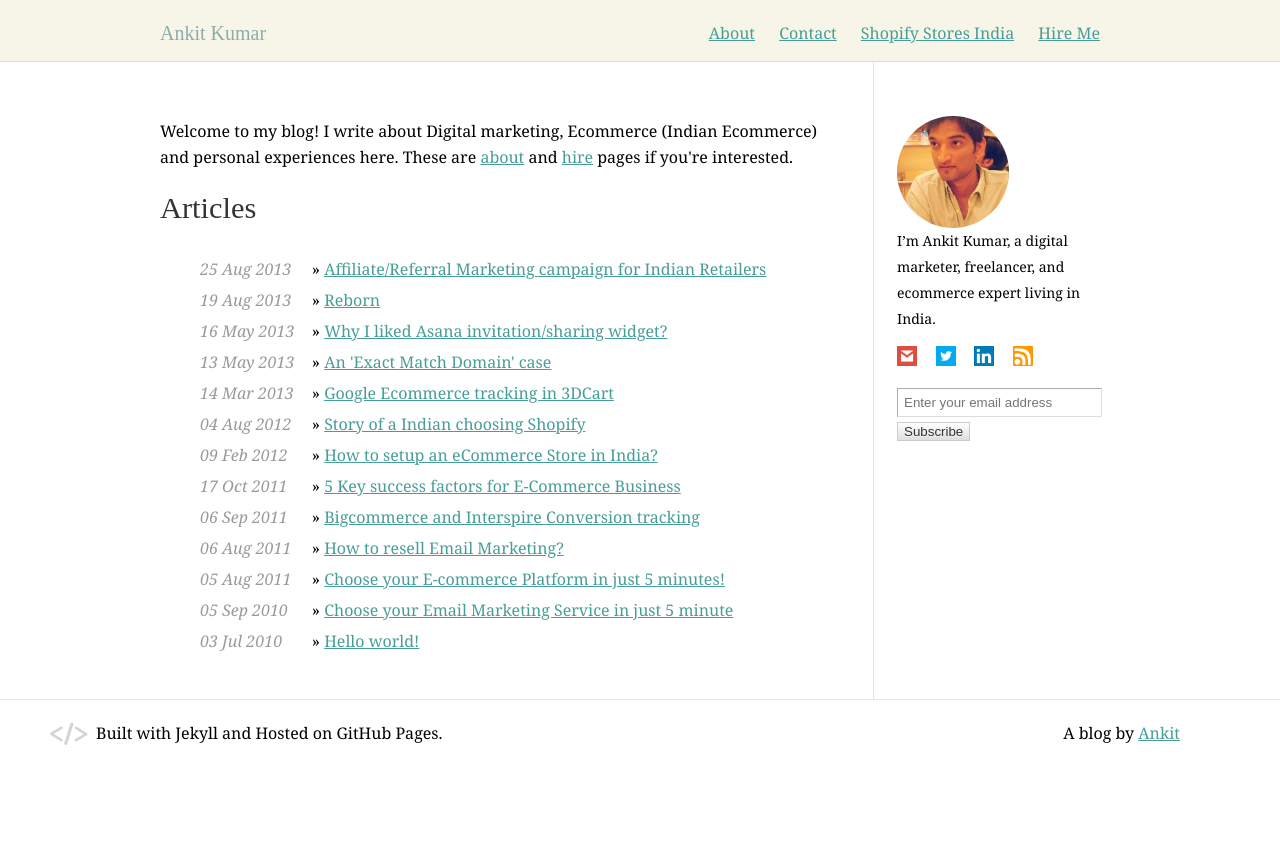
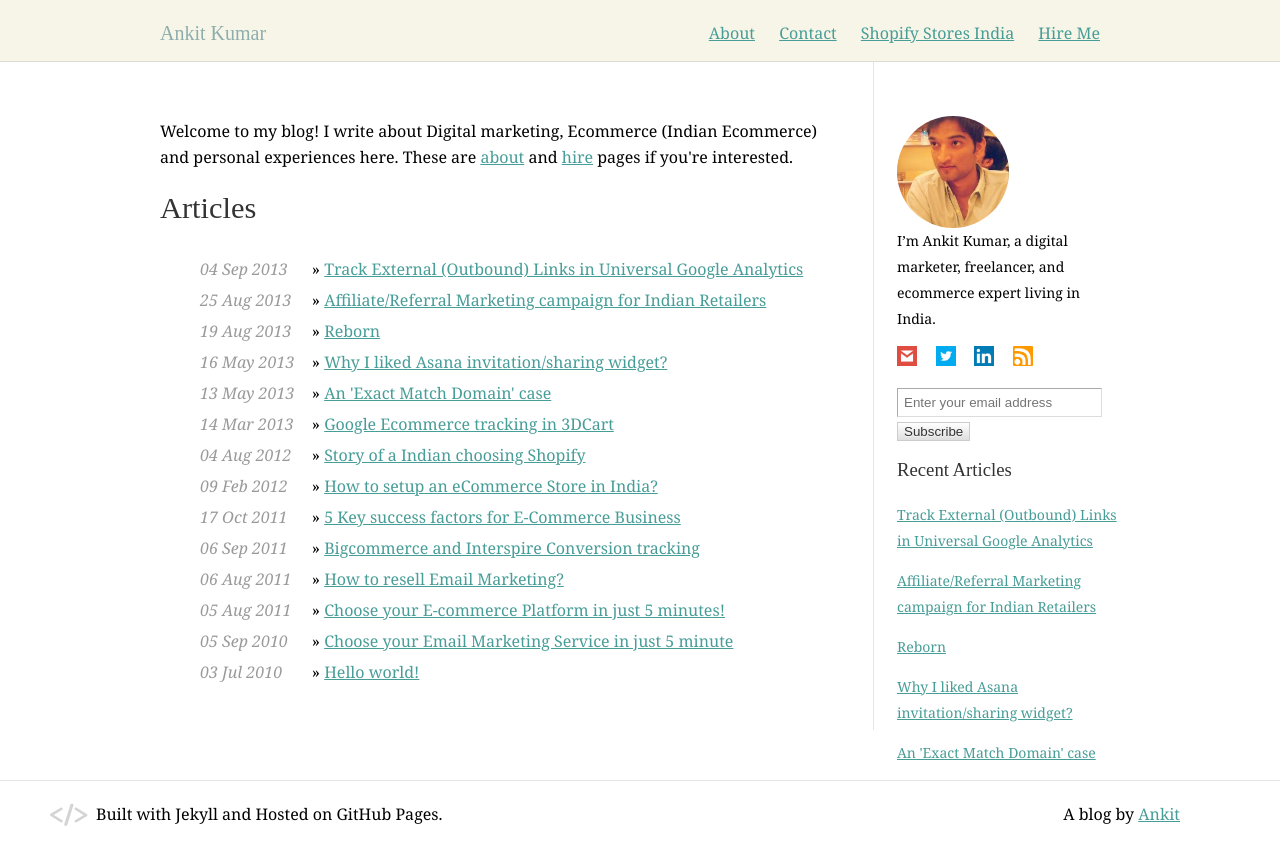
Before and after one commit to ankit7/ankit7.github.io, a Jekyll site: the page built from index.html, in a window 1280 px wide. Shown: the top 865 px of the page. Built offline with Jekyll 4.4.1, drawn with Linux system fonts in a browser that asks for light colours; nearby versions of some CDN libraries.

Commit message:
Added a post

```diff
--- a/_layouts/default.html
+++ b/_layouts/default.html
@@ -63,13 +63,6 @@
           <a target="_blank" href="http://twitter.com/akravi"><img src="/assets/img/twitter.png" id="icon"></a>
           <a target="_blank" href="http://in.linkedin.com/in/akravi"><img src="/assets/img/linkedin.png" id="icon"></a>
           <a target="_blank" href="http://www.feedly.com/home#subscription/feed/http://feeds.feedburner.com/ankit"><img src="/assets/img/rss.png" id="icon"></a>
-          <!--
-          <p>
-            <a href="https://twitter.com/akravi" class="twitter-follow-button" data-show-count="false" data-size="large">Follow @akravi</a>
-            <script>
-              !function(d,s,id){var js,fjs=d.getElementsByTagName(s)[0],p=/^http:/.test(d.location)?'http':'https';if(!d.getElementById(id)){js=d.createElement(s);js.id=id;js.src=p+'://platform.twitter.com/widgets.js';fjs.parentNode.insertBefore(js,fjs);}}(document, 'script', 'twitter-wjs');
-            </script>
-          </p> -->
         <!-- Email Marketing Form -->
         <p>
           <form action="https://madmimi.com/signups/subscribe/82814" method="post" id="mad_mimi_signup_form" target="_blank">
@@ -77,6 +70,13 @@
             <input value="Subscribe" type="submit" data-submitting-text="Sending…" data-invalid-text="↑ required">
           </form>
         </p>
+        <!-- Recent Articles -->
+        <h3>Recent Articles</h3>
+          {% for post in site.posts limit: 5 %}
+            <p>
+              <a href = "{{ post.url }}">{{ post.title }}</a>
+            </p>
+        {% endfor %}
       </section>
     </div>
 
--- /dev/null
+++ b/_posts/2013-09-04-Auto-link-tracking.markdown
@@ -0,0 +1,21 @@
+---
+date: 2013-09-04
+layout: post
+permalink: auto-link-tracking
+title: Track External (Outbound) Links in Universal Google Analytics
+---
+This solution is only helpful if you are using the new Universal Analytics. If you have a WordPress blog, just use the [Google Analytics for WordPress](http://wordpress.org/plugins/google-analytics-for-wordpress/) plugin by Yoast and you are good.
+
+We'll be using Event tracking here and the code automatically logs an event when there is a click on external links.
+
+## Steps for tracking external links, downloads, email links automatically
+
+1. Include [jQuery](https://developers.google.com/speed/libraries/devguide#jquery) in your site header.
+
+2. Download and host this [file](http://ankitkumar.in/assets/js/auto-tagging.js) somewhere and then include it in site header.
+
+That should work. It will create an event with 'links' category, 'click' action and the external link as label every time there is a click on external link.
+
+![Auto Link Tracking Event](/assets/img/auto-link-tracking.png)
+
+You can find the clicks report in your Google Analytics under **Content << Events << Top Events**. Connect via twitter if facing a problem.
```
Also changed, not shown: assets/css/main.css (line endings or trailing spaces), assets/img/auto-link-tracking.png (added).
